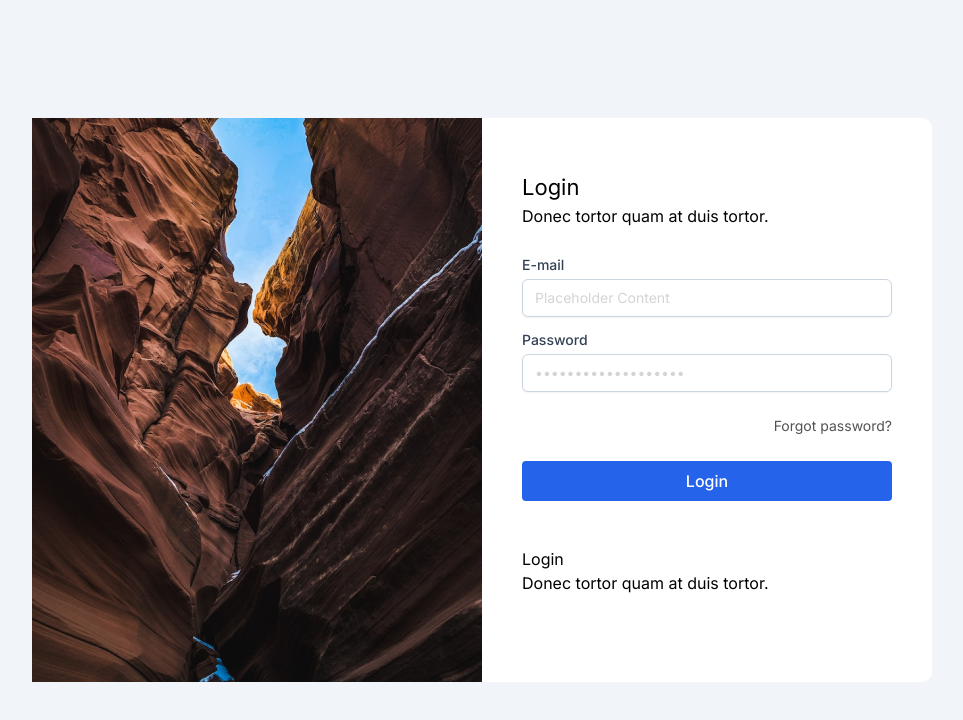
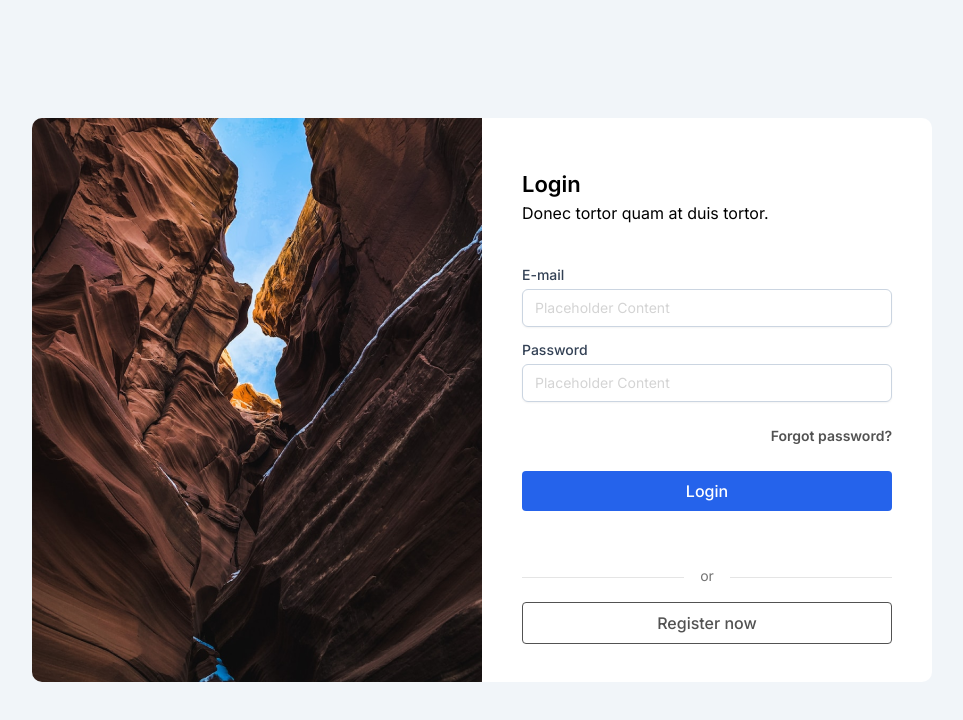
Before and after one commit to tushargadher/Assignment, a Next.js app: page / in a window 1280 px wide. Shown: the top 720 px of the page, without its empty margins (158-1121 px from the left). Built offline with nearby package versions, Linux system fonts and the light colour scheme.

Commit message:
login page completed

```diff
--- a/app/globals.css
+++ b/app/globals.css
@@ -5,6 +5,3 @@
 html {
   font-family: "Poppins", sans-serif;
 }
-.overflow{
-  overflow: hidden;
-}
--- a/app/page.js
+++ b/app/page.js
@@ -3,22 +3,23 @@ import Image from "next/image";
 const Login = () => {
   return (
     <>
-      <div className="container h-screen bg-slate-100 flex justify-center items-center ">
+      <div className="container h-screen bg-slate-100 flex justify-center items-center">
         {/* inner box */}
 
-        <div className=" w-[900px] h-[564px] rounded-[10px] flex relative bg-white">
+        <div className="overflow-hidden w-[900px] h-[564px] rounded-[10px] flex relative bg-white">
           {/* left side image*/}
-          <div className=" h-full w-[50%]">
+          <div className=" h-full w-[50%] ">
             <Image src={LoginImg} alt="mountain" />
           </div>
           {/* right side form */}
-          <div className=" h-[484px] w-[370px] bg-white absolute top-[40px] left-[490px] flex flex-col justify-around">
-            <div className=" h-[57px] w-[261px]">
-              <h1 className="text-[22px]">Login</h1>
+          <div className=" h-[484px] w-[370px] bg-white absolute top-[40px] left-[490px] flex flex-col justify-around ">
+            <div className=" h-[57px] w-[261px] mb-[20px]">
+              <h1 className="text-[22px] font-semibold">Login</h1>
               <span className="text-[16px]">
                 Donec tortor quam at duis tortor.
               </span>
             </div>
+
             <div className=" h-[265px] w-[370px]">
               {/* input email */}
               <label class="block  h-[70px] mb-[5px]">
@@ -26,7 +27,7 @@ const Login = () => {
                   E-mail
                 </span>
                 <input
-                  type="text"
+                  type="email"
                   value="Placeholder Content"
                   class="mt-1 block w-full px-3 py-2 bg-white border border-slate-300 rounded-md text-sm shadow-sm placeholder-slate-400 text-neutral-300"
                 />
@@ -37,14 +38,14 @@ const Login = () => {
                   Password
                 </span>
                 <input
-                  type="password"
+                  type="text"
                   value="Placeholder Content"
                   class="mt-1 block w-full px-3 py-2 bg-white border border-slate-300 rounded-md text-sm shadow-sm placeholder-slate-400 text-neutral-300"
                 />
               </label>
               {/* forget password */}
               <div className="flex  justify-end flex-row mb-[25px]">
-                <span className="text-[14px] text-neutral-600">
+                <span className="text-[14px] text-neutral-600 font-semibold">
                   Forgot password?
                 </span>
               </div>
@@ -54,8 +55,12 @@ const Login = () => {
               </button>
             </div>
             <div className=" h-[82px] w-[370px]">
-              <h1>Login</h1>
-              <span>Donec tortor quam at duis tortor.</span>
+              <div className="my-4 flex items-center before:mt-0.5 before:flex-1 before:border-t before:border-neutral-200 after:mt-0.5 after:flex-1 after:border-t after:border-neutral-200">
+                <p class="mx-4 mb-0 text-center text-neutral-500 text-sm">or</p>
+              </div>
+              <button class="border border-neutral-600 bg-white text-neutral-600 py-2 px-4 rounded w-[370px] text-[16px] font-medium ">
+                Register now
+              </button>
             </div>
           </div>
         </div>
```
